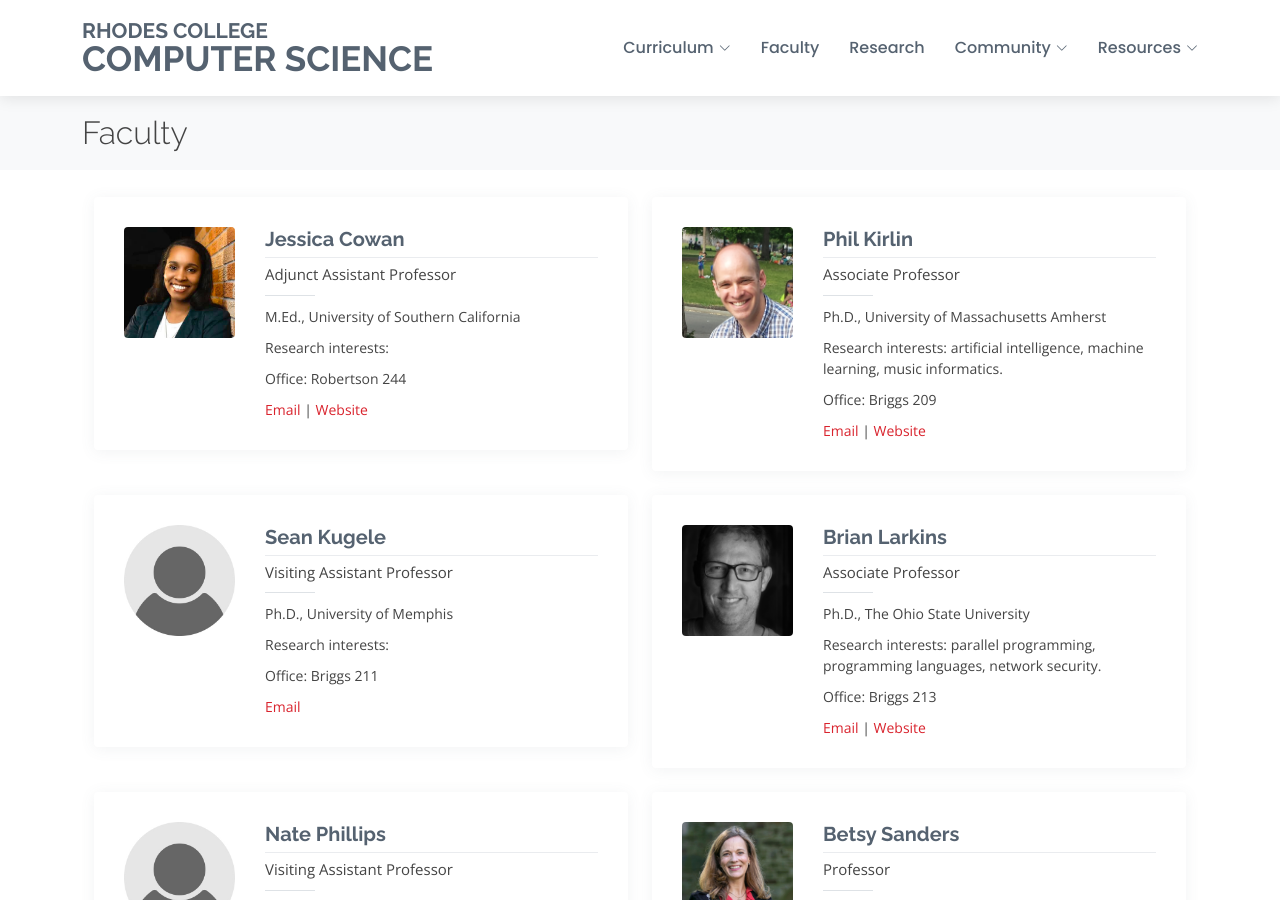
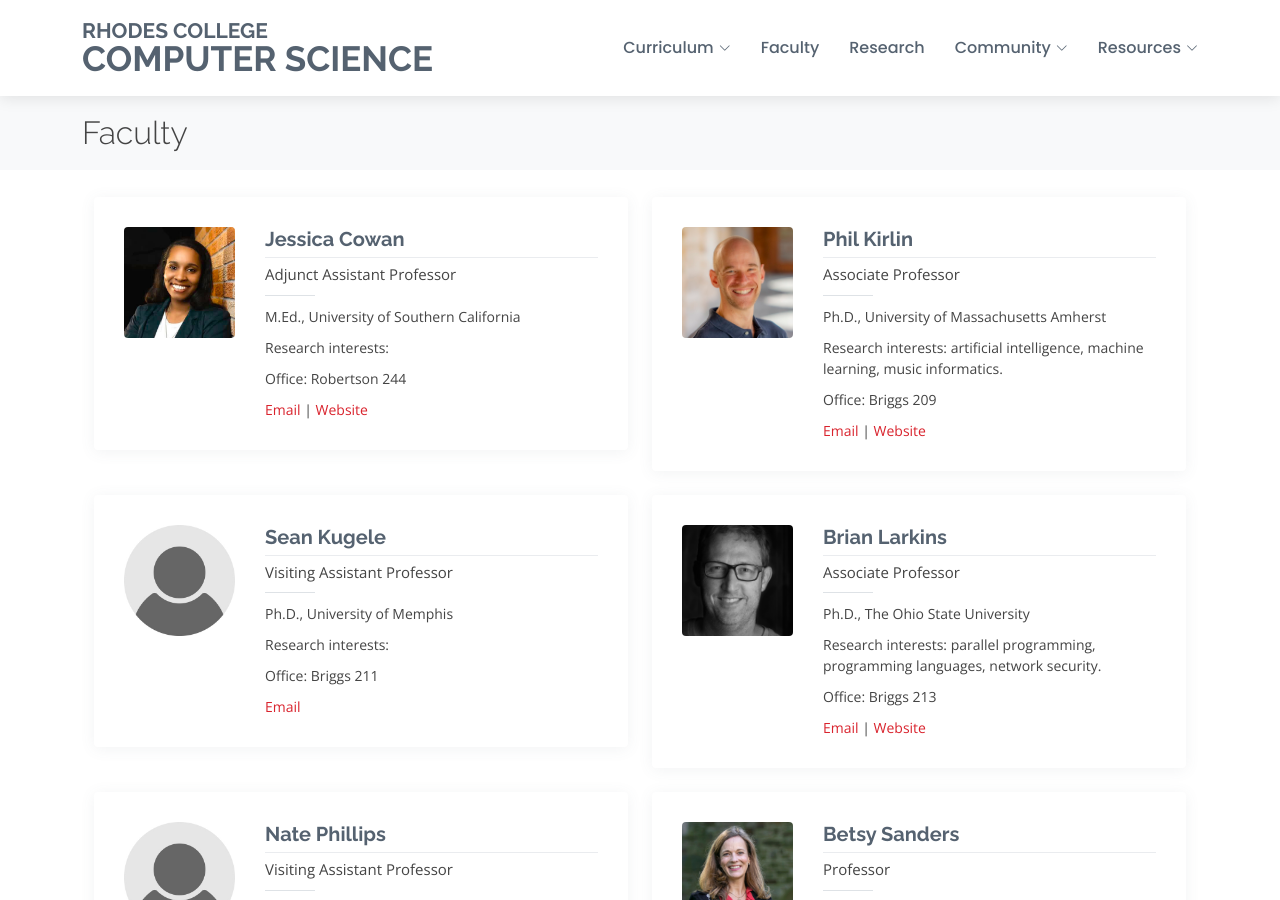
Before and after one commit to Rhodes-CS-Department/website, a Jekyll site: the page built from people/faculty.md, in a window 1280 px wide and 900 px high. Built offline with Jekyll 4.4.1, drawn with Linux system fonts in a browser that asks for light colours.

Commit message:
kirlin photo

```diff
--- a/people/faculty.md
+++ b/people/faculty.md
@@ -23,7 +23,7 @@
 
           <div class="col-lg-6 mt-4 mt-lg-0">
             <div class="member d-flex align-items-start">
-              <div class="pic"><img src="../assets/img/faculty/kirlin.png" class="img-fluid" alt=""></div>
+              <div class="pic"><img src="../assets/img/faculty/kirlin.jpg" class="img-fluid" alt=""></div>
               <div class="member-info">
                 <h4>Phil Kirlin</h4>
                 <span>Associate Professor</span>
```
Also changed, not shown: assets/img/faculty/kirlin-old.png (renamed from assets/img/faculty/kirlin.png), assets/img/faculty/kirlin.jpg (added).
